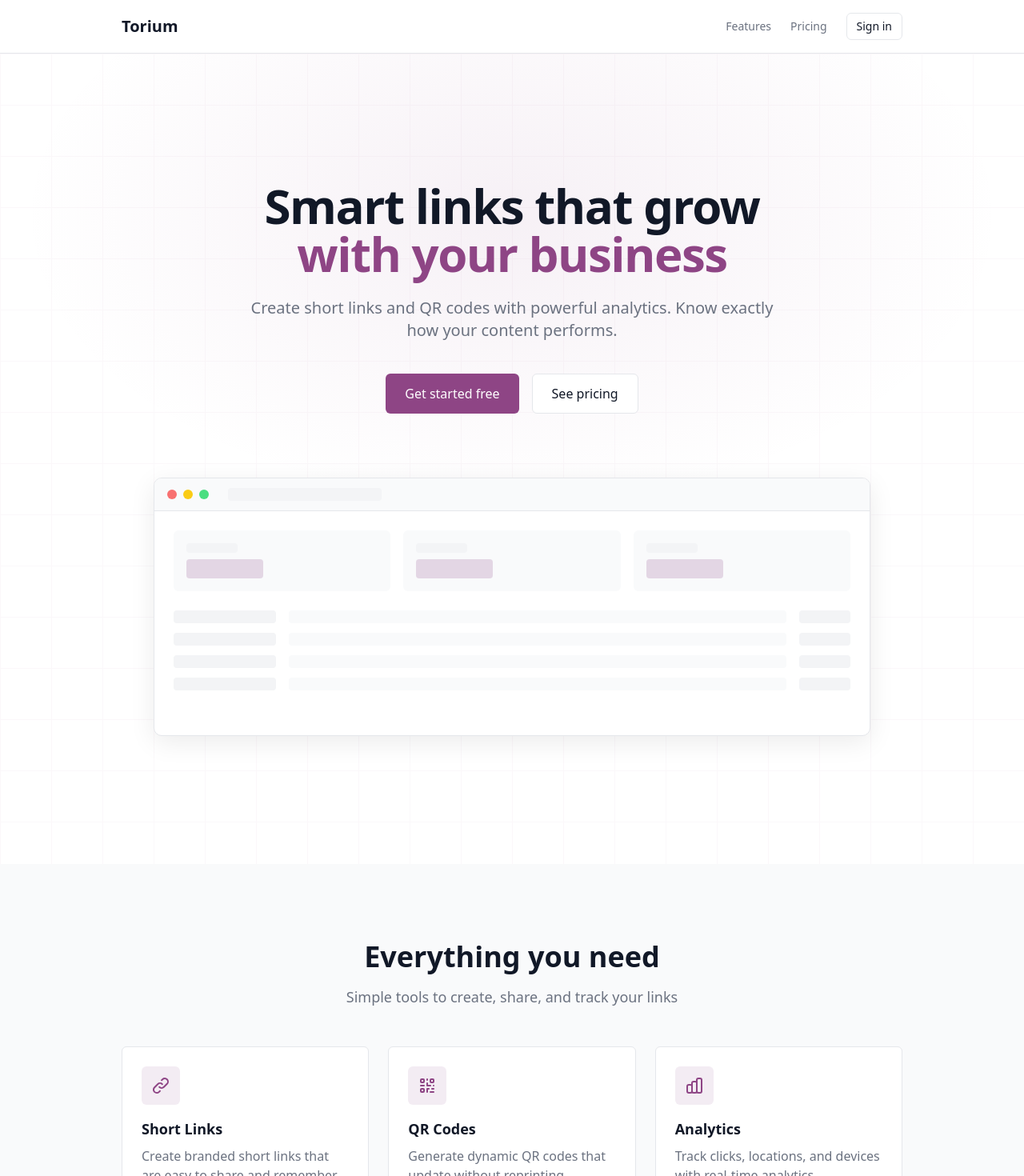
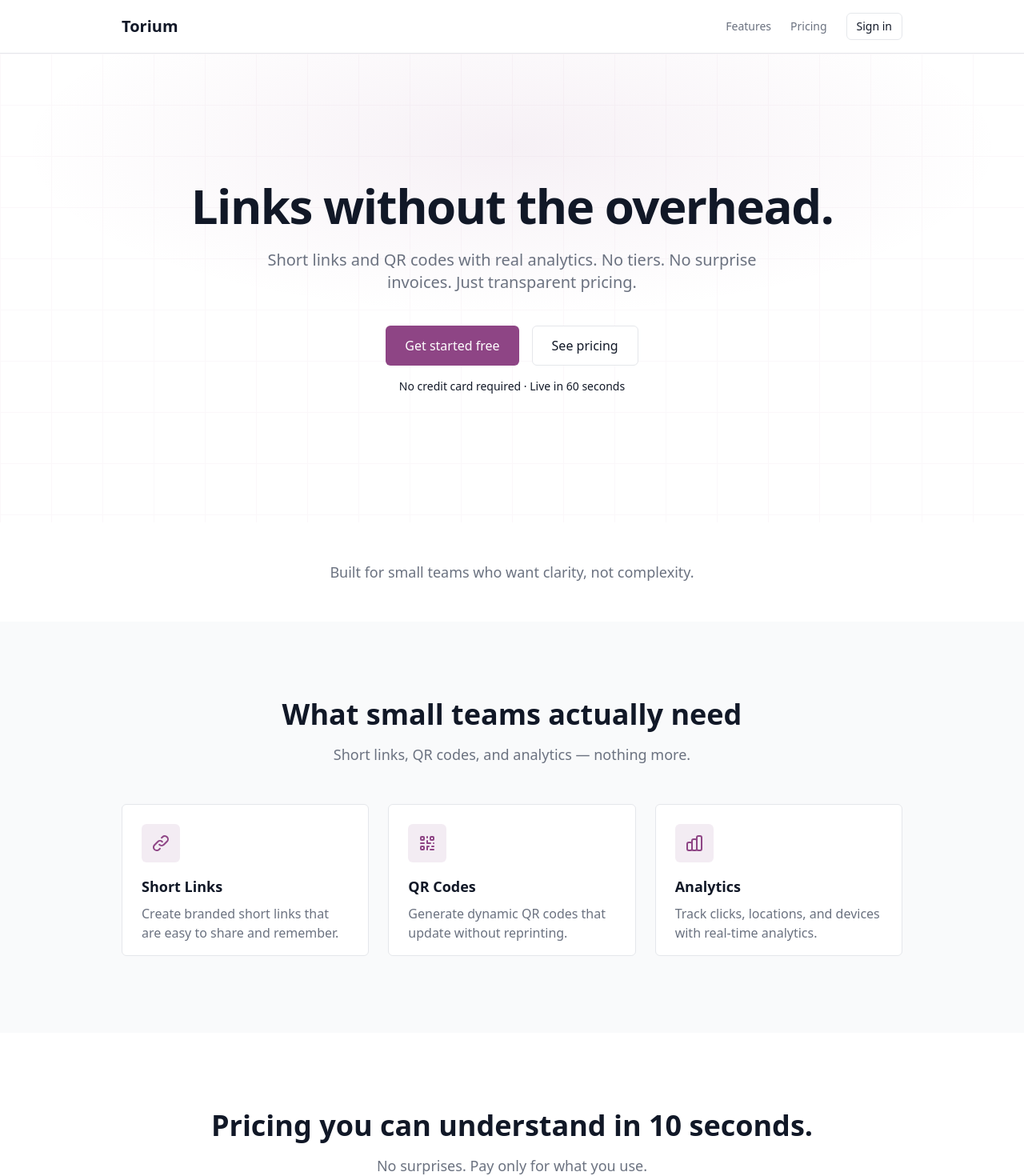
Before and after one commit to TheColorPlum/torium, a Next.js app in the folder apps/web/: page / in a window 1280 px wide. Shown: the top 1470 px of the page at 80% size. Built offline with nearby package versions, Linux system fonts and the light colour scheme.

Commit message:
feat: landing page positioning update + remove placeholder mockup + wire links

```diff
--- a/apps/web/app/page.tsx
+++ b/apps/web/app/page.tsx
@@ -100,7 +100,9 @@ export default function LandingPage() {
             <a href="#pricing" className="text-sm text-text-secondary hover:text-text-primary transition-colors duration-150">
               Pricing
             </a>
-            <Button variant="secondary" size="sm">Sign in</Button>
+            <Button variant="secondary" size="sm" asChild>
+              <a href="/login">Sign in</a>
+            </Button>
           </nav>
         </div>
       </header>
@@ -109,15 +111,22 @@ export default function LandingPage() {
         {/* Hero */}
         <LandingHero />
 
+        {/* Transition line */}
+        <div className="py-12 text-center bg-bg">
+          <p className="text-lg text-text-secondary max-w-2xl mx-auto px-6">
+            Built for small teams who want clarity, not complexity.
+          </p>
+        </div>
+
         {/* Features */}
         <section id="features" className="py-20 sm:py-24 bg-bg-secondary">
           <div className="max-w-5xl mx-auto px-6">
             <div className="text-center mb-12">
               <h2 className="text-3xl sm:text-4xl font-bold text-text-primary">
-                Everything you need
+                What small teams actually need
               </h2>
               <p className="mt-4 text-lg text-text-secondary">
-                Simple tools to create, share, and track your links
+                Short links, QR codes, and analytics — nothing more.
               </p>
             </div>
 
@@ -146,7 +155,7 @@ export default function LandingPage() {
           <div className="max-w-5xl mx-auto px-6">
             <div className="text-center mb-12">
               <h2 className="text-3xl sm:text-4xl font-bold text-text-primary">
-                Simple, transparent pricing
+                Pricing you can understand in 10 seconds.
               </h2>
               <p className="mt-4 text-lg text-text-secondary">
                 No surprises. Pay only for what you use.
@@ -187,13 +196,17 @@ export default function LandingPage() {
                       ))}
                     </ul>
 
-                    <Button variant={plan.ctaVariant} className="w-full">
-                      {plan.cta}
+                    <Button variant={plan.ctaVariant} className="w-full" asChild>
+                      <a href="/login">{plan.cta}</a>
                     </Button>
                   </CardContent>
                 </Card>
               ))}
             </div>
+
+            <p className="mt-10 text-center text-sm text-text-tertiary max-w-xl mx-auto">
+              No sales calls. No usage cliffs. No enterprise negotiations. Pricing that scales linearly.
+            </p>
           </div>
         </section>
       </main>
--- a/apps/web/components/landing/hero.tsx
+++ b/apps/web/components/landing/hero.tsx
@@ -40,60 +40,25 @@ export function LandingHero() {
       <div className="relative max-w-5xl mx-auto px-6 py-24 sm:py-32 lg:py-40">
         <div className="text-center">
           <h1 className="text-4xl sm:text-5xl lg:text-6xl font-bold text-text-primary tracking-tight">
-            Smart links that grow
-            <br />
-            <span className="text-accent-500">with your business</span>
+            Links without the overhead.
           </h1>
 
           <p className="mt-6 text-lg sm:text-xl text-text-secondary max-w-2xl mx-auto">
-            Create short links and QR codes with powerful analytics.
-            Know exactly how your content performs.
+            Short links and QR codes with real analytics. No tiers. No surprise invoices. Just transparent pricing.
           </p>
 
           <div className="mt-10 flex flex-col sm:flex-row gap-4 justify-center">
-            <Button size="lg">
-              Get started free
+            <Button size="lg" asChild>
+              <a href="/login">Get started free</a>
             </Button>
-            <Button variant="secondary" size="lg">
-              See pricing
+            <Button variant="secondary" size="lg" asChild>
+              <a href="#pricing">See pricing</a>
             </Button>
           </div>
-        </div>
 
-        {/* ATMOSPHERIC EXCEPTION: Preview card with hero-preview shadow */}
-        <div className="mt-16 sm:mt-20">
-          <div
-            className="relative mx-auto max-w-4xl bg-surface border border-border rounded-md shadow-hero-preview overflow-hidden"
-          >
-            {/* Mock dashboard preview */}
-            <div className="bg-bg-secondary border-b border-border px-4 py-3 flex items-center gap-2">
-              <div className="w-3 h-3 rounded-full bg-red-400" />
-              <div className="w-3 h-3 rounded-full bg-yellow-400" />
-              <div className="w-3 h-3 rounded-full bg-green-400" />
-              <div className="flex-1 ml-4">
-                <div className="w-48 h-4 bg-bg-tertiary rounded" />
-              </div>
-            </div>
-            <div className="p-6 min-h-[280px]">
-              <div className="grid grid-cols-3 gap-4 mb-6">
-                {[1, 2, 3].map((i) => (
-                  <div key={i} className="bg-bg-secondary rounded-sm p-4">
-                    <div className="w-16 h-3 bg-bg-tertiary rounded mb-2" />
-                    <div className="w-24 h-6 bg-accent-500/20 rounded" />
-                  </div>
-                ))}
-              </div>
-              <div className="space-y-3">
-                {[1, 2, 3, 4].map((i) => (
-                  <div key={i} className="flex items-center gap-4">
-                    <div className="w-32 h-4 bg-bg-tertiary rounded" />
-                    <div className="flex-1 h-4 bg-bg-secondary rounded" />
-                    <div className="w-16 h-4 bg-bg-tertiary rounded" />
-                  </div>
-                ))}
-              </div>
-            </div>
-          </div>
+          <p className="mt-4 text-sm text-text-tertiary">
+            No credit card required · Live in 60 seconds
+          </p>
         </div>
       </div>
     </section>
```
